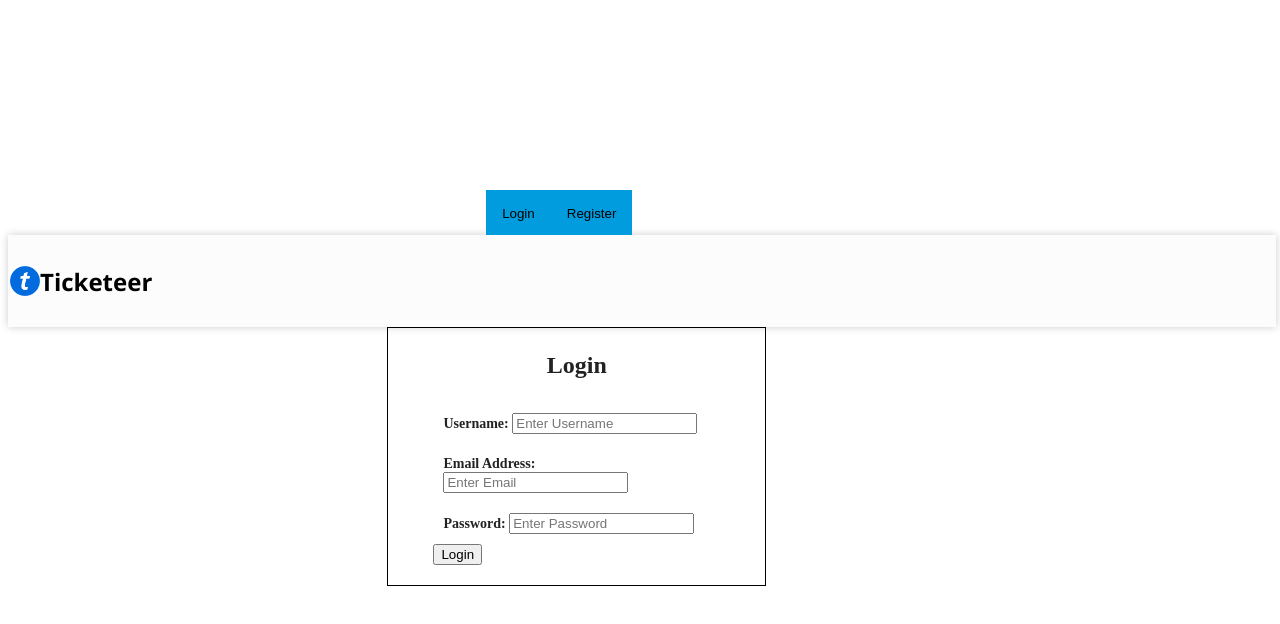
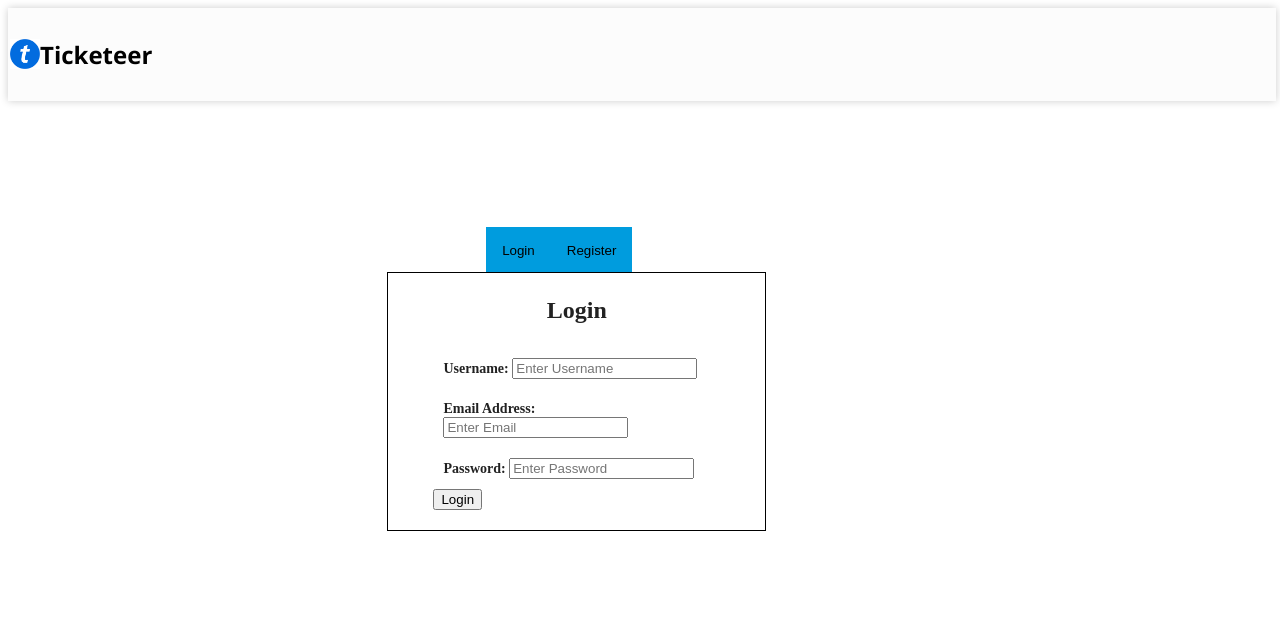
Before and after one commit to Kenhubhub/ticketeer, a Next.js app in the folder frontend/client/: page / in a window 1280 px wide. Shown: the top 624 px of the page. Built offline with nearby package versions, Linux system fonts and the light colour scheme.

Commit message:
Added Nav Bar to Login and Register form

```diff
--- a/frontend/client/app/login.css
+++ b/frontend/client/app/login.css
@@ -2,7 +2,6 @@
     display: flex;
     justify-content: center;
     align-items: center;
-    margin-top: 15%;
     height: 30%;
   }
 
@@ -34,7 +33,3 @@
     font-weight: 600;
     color: rgb(34, 34, 34);
   }
-
-  .loginAnimation{
-    animation: login 700ms ease-in-out;
-  }
--- a/frontend/client/app/tiles.css
+++ b/frontend/client/app/tiles.css
@@ -1,9 +1,11 @@
+
+
 .tileContainer {
   display: flex;
   height: 40%;
   width: 420px;
   margin-left: 27%;
-  margin-top: 15%;
+  margin-top: 10%;
   justify-content: center;
 }
 
--- a/frontend/client/components/Login.jsx
+++ b/frontend/client/components/Login.jsx
@@ -1,8 +1,5 @@
-import Navbar from "./Navbar";
 export default function Login() {
     return (
-    <div>
-        <Navbar isSeller={true}></Navbar>
       <div className="container">
           <form action="http://localhost:4000/login" method="POST"className="loginForm">
             <div className="loginContent">
@@ -40,6 +37,5 @@ export default function Login() {
           </div>
         </form>
       </div>
-    </div>
     )
   }
--- a/frontend/client/components/Tiles.jsx
+++ b/frontend/client/components/Tiles.jsx
@@ -1,11 +1,15 @@
+import Navbar from "./Navbar";
 const Tiles = ({isLogin}) => {
     return (
+    <div>
+        <Navbar isSeller={true}></Navbar>
     <div className="tileContainer">
         <div className="tabs">
             <button onClick = {()=>{isLogin(true)}} className = "tab-links" id="login-btn">Login</button>
             <button onClick = {()=>{isLogin(false)}}className = "tab-links" id="Register-btn">Register</button>
         </div>
     </div>
+    </div>
      );
 }
 export default Tiles;
```
